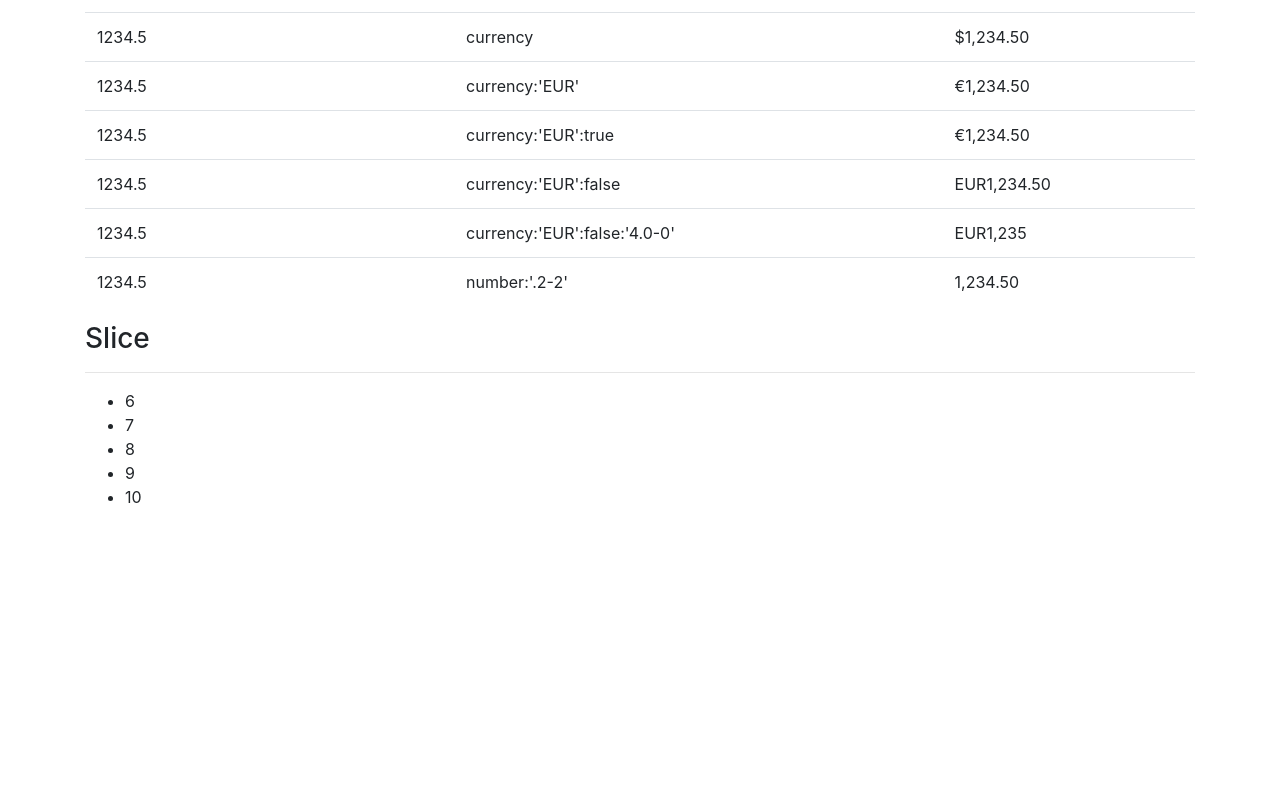
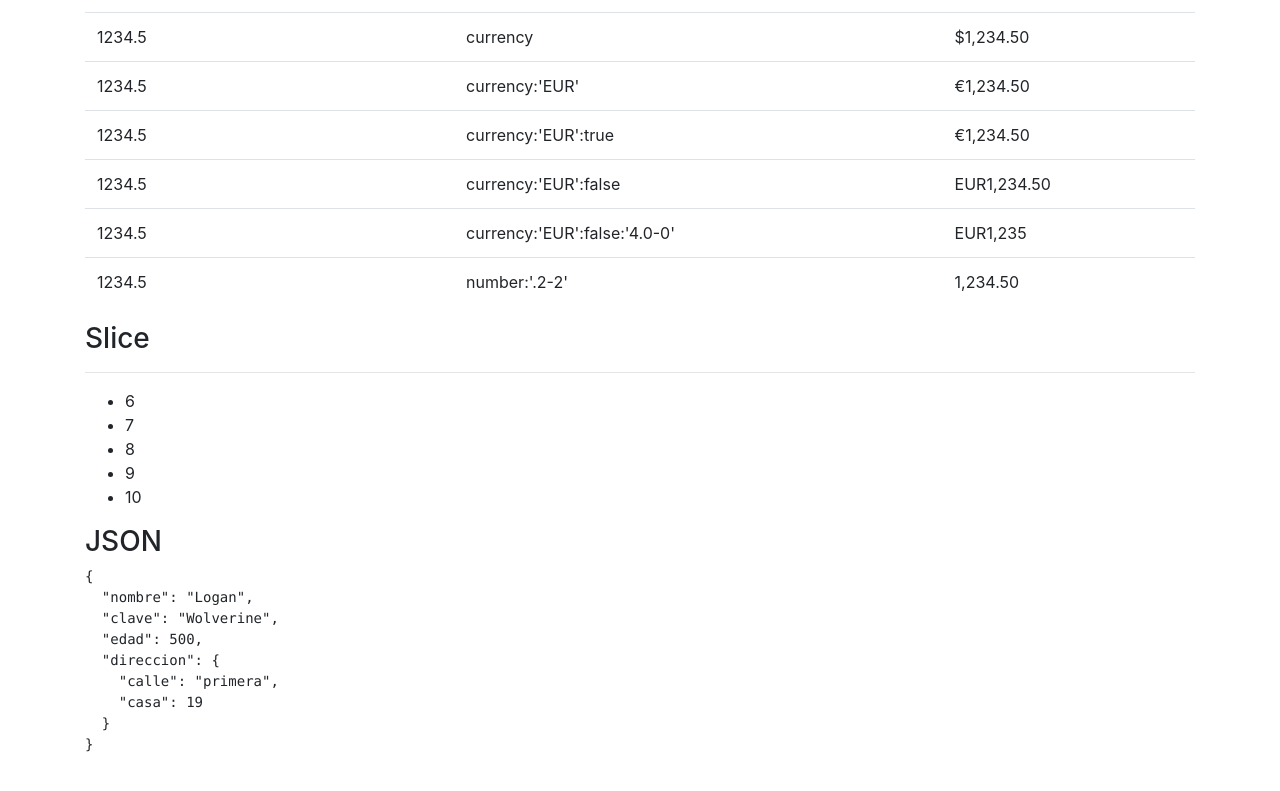
Before and after one commit to JaviLzn/CursoAngular-03-pipes, an Angular app: page / in a window 1280 px wide. Shown: the part 633-1424 px from the top of the page. Before the commit the page ends 1158 px from the top, so only its background shows below. Built offline with nearby package versions, Linux system fonts and the light colour scheme.

Commit message:
Pipe JSON

```diff
--- a/src/app/app.component.html
+++ b/src/app/app.component.html
@@ -100,6 +100,18 @@
     <ul>
         <li *ngFor="let item of arreglo | slice:5:20">{{ item }} </li>
     </ul>
-
+    <h3>JSON</h3>
+    <pre>{{ heroe | json }}</pre>
 
 </div>
+
+<br>
+<br>
+<br>
+<br>
+<br>
+<br>
+<br>
+<br>
+<br>
+<br>
--- a/src/app/app.component.ts
+++ b/src/app/app.component.ts
@@ -15,4 +15,14 @@
 
  salario = 1234.5;
 
+ heroe = {
+   nombre: 'Logan',
+   clave: 'Wolverine',
+   edad: 500,
+   direccion: {
+     calle: 'primera',
+     casa: 19
+   }
+ };
+
 }
```
